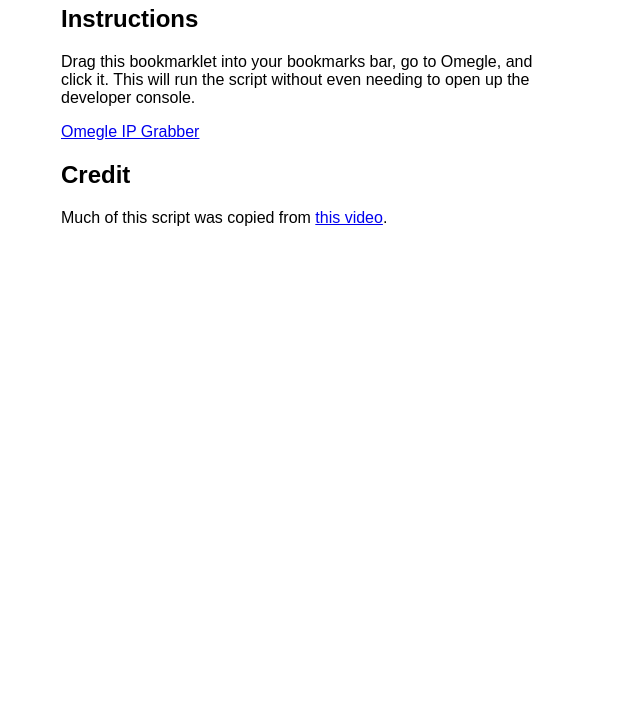
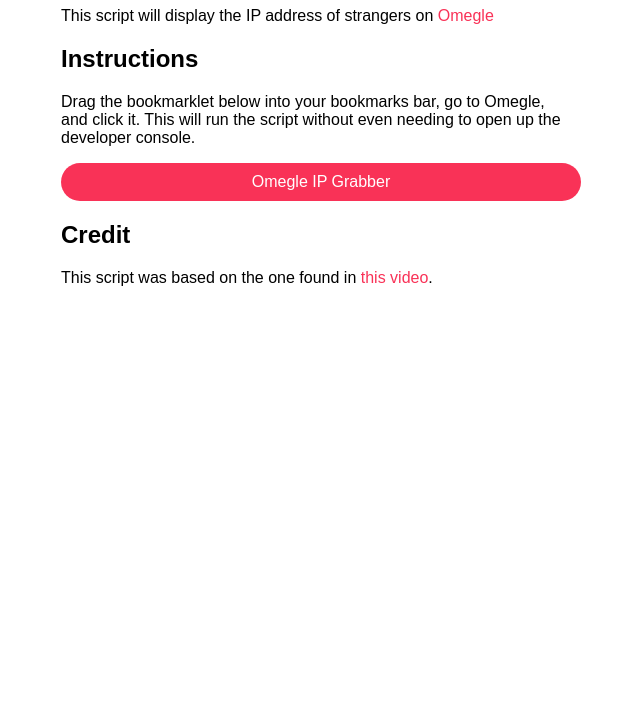
Before and after one commit to titswtf/omegle, a plain HTML site: page index.html in a window 1280 px wide. Shown: the part 99-800 px from the top of the page, without its empty margins (329-969 px from the left). Drawn offline with Linux system fonts and the light colour scheme.

Commit message:
upgrades

```diff
--- a/index.html
+++ b/index.html
@@ -1,16 +1,46 @@
-<h1>Omegle IP Grabber</h1>
-<p>This script will display the IP address of strangers on <a href="https://www.omegle.com/">Omegle</a></p>
-<h2>Instructions</h2>
-<p>Drag this bookmarklet into your bookmarks bar, go to Omegle, and click it. This will run the script without even needing to open up the developer console.</p>
-<a href="javascript:(function(){var a=document.getElementById(`header`),b=document.createElement(`div`);b.style.width=`100%`,b.style.background=`#eee`,b.style.position=`absolute`,b.style.top=`0`,b.style.padding=`5px`,b.innerHTML=`IP address will appear here`,a.appendChild(b);var c=window.RTCPeerConnection;window.RTCPeerConnection=function(...a){var d=new c(...a);return d.oldAddIceCandidate=d.addIceCandidate,d.addIceCandidate=function(a,...c){var e=a.candidate.split(` `);return`srflx`===e[7]&&(b.innerHTML=`Stranger's IP Address: <strong>`+e[4]+`</strong>`),d.oldAddIceCandidate(a,...c)},d}})();">Omegle IP Grabber</a>
-<h2>Credit</h2>
-<p>Much of this script was copied from <a href="https://youtu.be/lWrrfOpIRtk">this video</a>.</p>
-
+<html>
+    <head>
+        <title>Omegle IP Grabber</title>
         <style>
             body {
                 font-family: sans-serif;
+            }
+            div.center {
                 width: 500px;
                 margin-left: auto;
                 margin-right: auto;
             }
+            a {
+                color: #f93257;
+                text-decoration: none;
+            }
+            a:hover {
+                text-decoration: underline;
+            }
+            a.bookmarklet {
+                display: block;
+                width: 100%;
+                text-align: center;
+                background-color: #f93257;
+                color: white;
+                padding: 10px;
+                text-decoration: none;
+                border-radius: 25px;
+            }
         </style>
+    </head>
+    <body>
+        <div class="center">
+            <p><a href="/">&lt; Homepage</a></p>
+            <h1>Omegle IP Grabber</h1>
+            <p>This script will display the IP address of strangers on <a href="https://www.omegle.com/">Omegle</a></p>
+
+            <h2>Instructions</h2>
+            <p>Drag the bookmarklet below into your bookmarks bar, go to Omegle, and click it. This will run the script without even needing to open up the developer console.</p>
+            <a class="bookmarklet" href="(function(){var a=document.getElementById(`header`),b=document.createElement(`div`);b.style.width=`100%`,b.style.background=`#eee`,b.style.position=`absolute`,b.style.top=`0`,b.style.padding=`5px`,b.innerHTML=`IP address will appear here`,a.appendChild(b);var c=window.RTCPeerConnection;window.RTCPeerConnection=function(...a){var d=new c(...a);return d.oldAddIceCandidate=d.addIceCandidate,d.addIceCandidate=function(a,...c){var e=a.candidate.split(` `);if(`srflx`===e[7]){var f=e[4];b.innerHTML=`Stranger's IP Address: <strong>`+f+`</strong>`}return d.oldAddIceCandidate(a,...c)},d}})();">Omegle IP Grabber</a>
+
+            <h2>Credit</h2>
+            <p>This script was based on the one found in <a href="https://youtu.be/lWrrfOpIRtk">this video</a>.</p>
+        </div>
+    </body>
+</html>
--- a/omegle.js
+++ b/omegle.js
@@ -18,7 +18,8 @@
             var fields = iceCandidate.candidate.split(' ')
 
             if (fields[7] === "srflx") {
-                ipBox.innerHTML = "Stranger's IP Address: <strong>" + fields[4] + "</strong>";
+                var ip = fields[4];
+                ipBox.innerHTML = "Stranger's IP Address: <strong>" + ip + "</strong>";
             }
 
             return pc.oldAddIceCandidate(iceCandidate, ...rest);
```
Also changed, not shown: omegle.min.js, 1 other file. Lines whose indentation alone changed are shown as unchanged.
